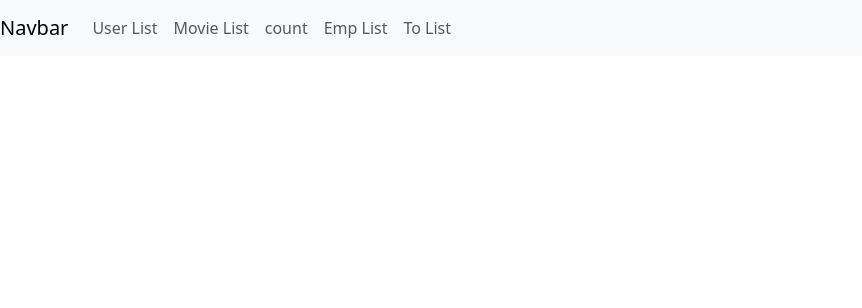
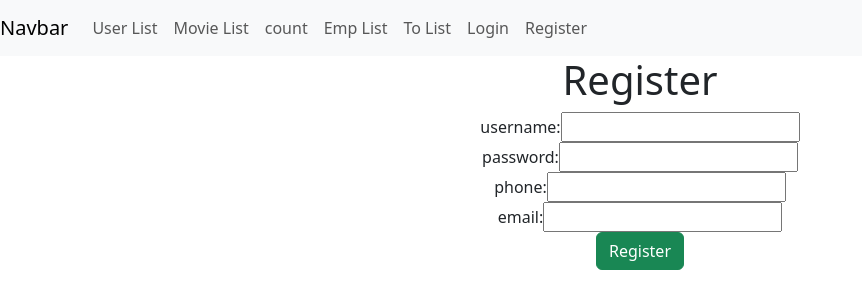
Before and after one commit to Vaibhavi7499/React-API-Call--learn, a React (Create React App) app: page /register in a window 1280 px wide. Shown: the top 308 px of the page, without its empty margins (0-862 px from the left). Built offline with nearby package versions, Linux system fonts and the light colour scheme.

Commit message:
Login username and password

```diff
--- a/src/App.js
+++ b/src/App.js
@@ -7,6 +7,8 @@ import Layout from './components/Layout';
 import CountAuto from './components/CountAuto';
 import EmpList from './components/EmpList';
 import TodoList from './components/TodoList';
+import Login from './components/Login';
+import Register from './components/Register';
 
 function App() {
   return (
@@ -21,6 +23,8 @@ function App() {
         <Route path='/count' element={<CountAuto/>}/>
         <Route path='/emp-list' element={<EmpList/>}/>
         <Route path='/todo-list' element={<TodoList/>}/>
+        <Route path='/login' element={<Login/>}/>
+        <Route path='/register' element={<Register/>}/>
       </Routes>
       </BrowserRouter>
     </div>
--- a/src/components/EmpList.js
+++ b/src/components/EmpList.js
@@ -82,6 +82,12 @@ export class EmpList extends Component {
   render() {
     return (
       <div>
+      <label>First Name: </label>
+      <input type="text"></input>{" "}
+      <label>Last Name: </label>
+      <input type="text"></input>{" "}
+      <label>Address: </label>
+      <input type="text"></input>
         <button onClick={this.createEmployee} className="btn btn-success">
           Add Emp
         </button>
--- a/src/components/Layout.js
+++ b/src/components/Layout.js
@@ -27,6 +27,12 @@ class Layout extends Component {
       <li class="nav-item">
       <Link className="nav-link" to="/todo-list">To List</Link>
       </li>
+      <li class="nav-item">
+      <Link className="nav-link" to="/login">Login</Link>
+      </li>
+      <li class="nav-item">
+      <Link className="nav-link" to="/register">Register</Link>
+      </li>
     </ul>
   </div>
 </nav>
--- /dev/null
+++ b/src/components/Login.js
@@ -0,0 +1,70 @@
+import axios from "axios";
+import React, { Component } from "react";
+class Login extends Component {
+  constructor(props) {
+    super(props);
+
+    this.state = {
+      username: "",
+      password: "",
+      formData: [],
+    };
+  }
+  getUserName(e) {
+    this.setState({
+      username: e.target.value,
+    });
+  }
+  getPassword(e) {
+    this.setState({
+      password: e.target.value,
+    });
+  }
+  getFormData() {
+    axios
+      .get("http://localhost:8000/login")
+      .then((res) => {
+        res.data.forEach(element => {
+          if (
+            element.username == this.state.username &&
+            element.password == this.state.password
+          ) {
+            alert("Login Successfully");
+          }else{
+              alert("Check the username and password")
+          }
+        });
+      })
+      .catch((err) => {
+        console.warn(err);
+      });
+  }
+  // componentDidMount(){
+  //     this.getFormData()
+  // }
+  ClickButton = () => {
+    this.getFormData();
+  };
+  render() {
+    return (
+      <div>
+        <h1>Login Form</h1>
+        <input
+          type="text"
+          value={this.state.username}
+          onChange={(e) => this.getUserName(e)}
+        /><br></br>
+        <input
+          type="password"
+          value={this.state.password}
+          onChange={(e) => this.getPassword(e)}
+        /><br></br>
+        <button className="btn btn-success" onClick={this.ClickButton}>
+          login
+        </button>
+      </div>
+    );
+  }
+}
+
+export default Login;
--- /dev/null
+++ b/src/components/Register.js
@@ -0,0 +1,115 @@
+import axios from "axios";
+import React, { Component } from "react";
+
+class Register extends Component {
+  constructor(props) {
+    super(props);
+
+    this.state = {
+      username: "",
+      password: "",
+      phone: "",
+      email: "",
+    };
+  }
+  GetUserName(e) {
+    this.setState({
+      username: e.target.value,
+    });
+  }
+  GetPassword(e) {
+    this.setState({
+      password: e.target.value,
+    });
+  }
+  GetphoneNum(e) {
+    this.setState({
+      phone: e.target.value,
+    });
+  }
+  GetEmail(e) {
+    this.setState({
+      email: e.target.value,
+    });
+  }
+
+  setLoginData(obj) {
+    axios({
+      url: "http://localhost:8000/login",
+      method: "POST",
+      data: {
+        username: obj.userName,
+        password: obj.password,
+      },
+    }).then((res) => {});
+  }
+
+  registerUser() {
+    axios({
+      url: "http://localhost:8000/register",
+      method: "POST",
+      data: {
+        username: this.state.username,
+        password: this.state.password,
+        phone: this.state.phone,
+        email: this.state.email,
+      },
+    }).then((res) => {
+      console.log(res);
+      this.setState({
+        username: "",
+        password: "",
+        phone: "",
+        email: "",
+      });
+      let obj = {
+        userName: res.data.username,
+         password: res.data.password
+         };
+      this.setLoginData(obj);
+    });
+  }
+  Register = () => {
+    this.registerUser();
+  };
+  render() {
+    return (
+      <div>
+        <h1>Register</h1>
+        <label>username:</label>
+        <input
+          type="text"
+          value={this.state.username}
+          onChange={(e) => this.GetUserName(e)}
+        />
+        <br></br>
+        <label>password:</label>
+        <input
+          type="password"
+          value={this.state.password}
+          onChange={(e) => this.GetPassword(e)}
+        />
+        <br></br>
+        <label>phone:</label>
+        <input
+          type="text"
+          value={this.state.phone}
+          onChange={(e) => this.GetphoneNum(e)}
+        />
+        <br></br>
+        <label>email:</label>
+        <input
+          type="text"
+          value={this.state.email}
+          onChange={(e) => this.GetEmail(e)}
+        />
+        <br></br>
+        <button className="btn btn-success" onClick={this.Register}>
+          Register
+        </button>
+      </div>
+    );
+  }
+}
+
+export default Register;
--- a/src/db.json
+++ b/src/db.json
@@ -12,5 +12,33 @@
       "todoName": "kishor shripati phawade",
       "id": "d8dc"
     }
+  ],
+  "login": [
+    {
+      "id": "3adf",
+      "username": "kishor",
+      "password": "1234"
+    },
+    {
+      "id": "f21e",
+      "username": "vaibhavi",
+      "password": "123"
+    }
+  ],
+  "register": [
+    {
+      "id": "e37d",
+      "username": "kishor",
+      "password": "1234",
+      "phone": "034034304",
+      "email": "k@gmail.com"
+    },
+    {
+      "id": "d78b",
+      "username": "vaibhavi",
+      "password": "123",
+      "phone": "95803",
+      "email": "v@gmail.com"
+    }
   ]
 }
```
